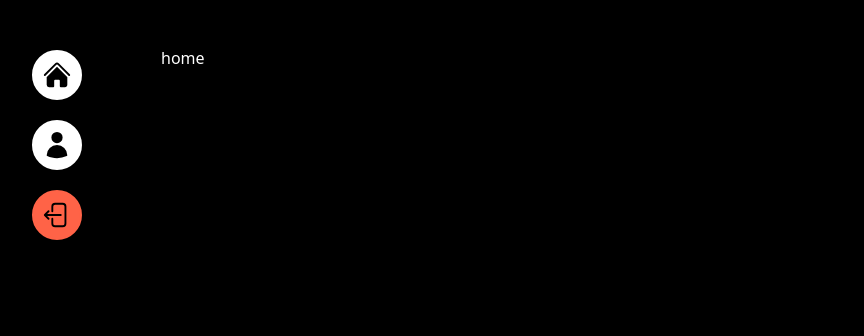
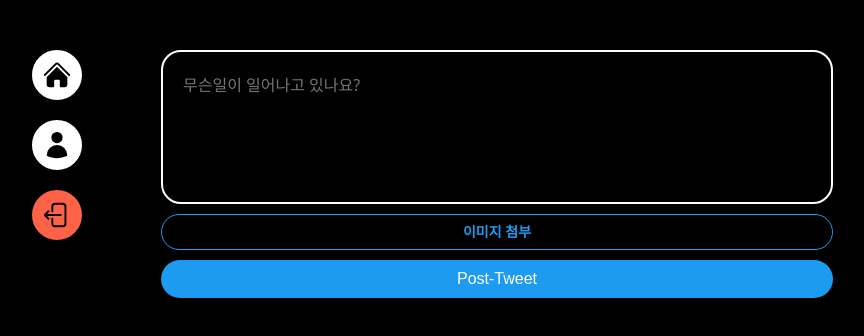
Before and after one commit to we-are-good/lwitter, a React (Vite) app: page / in a window 1280 px wide. Shown: the top 336 px of the page, without its empty margins (237-1101 px from the left). Built offline with nearby package versions, Linux system fonts and the light colour scheme; no server answers; sample sign-in values are in the browser's storage.

Commit message:
[feat] 데이터베이스에 작성한 트윗 저장

```diff
--- /dev/null
+++ b/src/components/tweet/PostTweetForm.tsx
@@ -0,0 +1,116 @@
+import { addDoc, collection } from "firebase/firestore";
+import { useState } from "react";
+import styled from "styled-components";
+import { auth, database } from "../../routes/firebase";
+
+const Form = styled.form`
+  display: flex;
+  flex-direction: column;
+  gap: 10px;
+`;
+
+const TextArea = styled.textarea`
+  border: 2px solid white;
+  padding: 20px;
+  border-radius: 20px;
+  font-size: 16px;
+  color: white;
+  background-color: black;
+  width: 100%;
+  resize: none;
+  font-family: system-ui, -apple-system, BlinkMacSystemFont, "Segoe UI", Roboto,
+    Oxygen, Ubuntu, Cantarell, "Open Sans", "Helvetica Neue", sans-serif;
+  &::placeholder {
+    font-size: 16px;
+  }
+  &:focus {
+    outline: none;
+    border-color: #1d9bf0;
+  }
+`;
+
+const AttachFileButton = styled.label`
+  padding: 10px 0px;
+  color: #1d9bf0;
+  text-align: center;
+  border-radius: 20px;
+  border: 1px solid #1d9bf0;
+  font-size: 14px;
+  font-weight: 600;
+  cursor: pointer;
+`;
+
+const AttachFileInput = styled.input`
+  display: none;
+`;
+
+const SubmitBtn = styled.input`
+  background-color: #1d9bf0;
+  color: white;
+  border: none;
+  padding: 10px 0px;
+  border-radius: 20px;
+  font-size: 16px;
+  &:hover,
+  &:active {
+    opacity: 0.9;
+  }
+`;
+const PostTweetForm = () => {
+  const [isLoading, setIsLoading] = useState(false);
+  const [tweet, setTweet] = useState("");
+  const [file, setFile] = useState<File | null>(null);
+
+  const onChange = (e: React.ChangeEvent<HTMLTextAreaElement>) => {
+    setTweet(e.target.value);
+  };
+  const onFileChange = (e: React.ChangeEvent<HTMLInputElement>) => {
+    const { files } = e.target;
+    if (files && files.length === 1) {
+      setFile(files[0]);
+    }
+  };
+
+  const onSubmit = async (e: React.FormEvent<HTMLFormElement>) => {
+    e.preventDefault();
+    const user = auth.currentUser;
+    if (!user || isLoading || tweet === "" || tweet.length > 180) return;
+    try {
+      setIsLoading(true);
+      await addDoc(collection(database, "tweets"), {
+        tweets: tweet,
+        createdAt: Date.now(),
+        username: user.displayName || "익명",
+        userId: user.uid,
+      });
+    } catch (e) {
+      console.log(e);
+    } finally {
+      setIsLoading(false);
+    }
+  };
+
+  return (
+    <Form onSubmit={onSubmit}>
+      <TextArea
+        rows={5}
+        maxLength={180}
+        onChange={onChange}
+        placeholder="무슨일이 일어나고 있나요?"
+        value={tweet}
+      />
+      <AttachFileButton htmlFor="file">
+        {file ? "이미지가 추가되었습니다." : "이미지 첨부"}
+      </AttachFileButton>
+      <AttachFileInput
+        id="file"
+        type="file"
+        accept="image/*"
+        onChange={onFileChange}
+      />
+      <SubmitBtn type="submit" value={isLoading ? "Posting" : "Post-Tweet"} />
+    </Form>
+  );
+};
+
+export default PostTweetForm;
--- a/src/routes/Home.tsx
+++ b/src/routes/Home.tsx
@@ -1,8 +1,13 @@
+import styled from "styled-components";
+import PostTweetForm from "../components/tweet/PostTweetForm";
+
+const Wrapper = styled.div``;
+
 const Home = () => {
   return (
-    <>
-      <div>home</div>
-    </>
+    <Wrapper>
+      <PostTweetForm />
+    </Wrapper>
   );
 };
 
--- a/src/routes/firebase.ts
+++ b/src/routes/firebase.ts
@@ -1,6 +1,8 @@
+import { getAnalytics } from "firebase/analytics";
 import { initializeApp } from "firebase/app";
-import { getAnalytics } from "firebase/analytics";
 import { getAuth } from "firebase/auth";
+import { getFirestore } from "firebase/firestore";
+import { getStorage } from "firebase/storage";
 
 const firebaseConfig = {
   apiKey: "AIzaSyAaS0EL8eqbcjW0WhpeNV3iVfJXYP3vlGw",
@@ -17,3 +19,7 @@
 const analytics = getAnalytics(app);
 
 export const auth = getAuth(app);
+
+export const Storage = getStorage(app);
+
+export const database = getFirestore(app);
```
